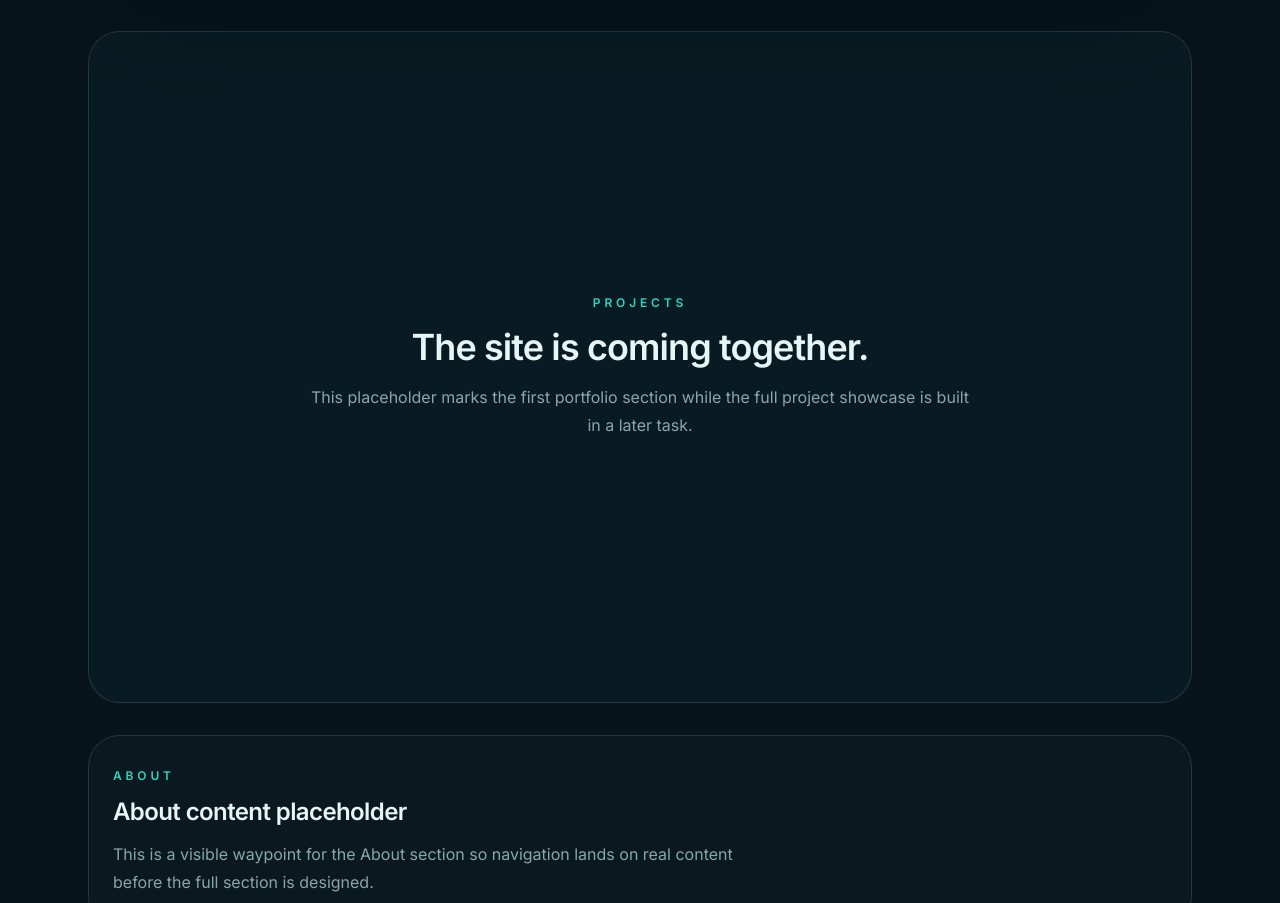
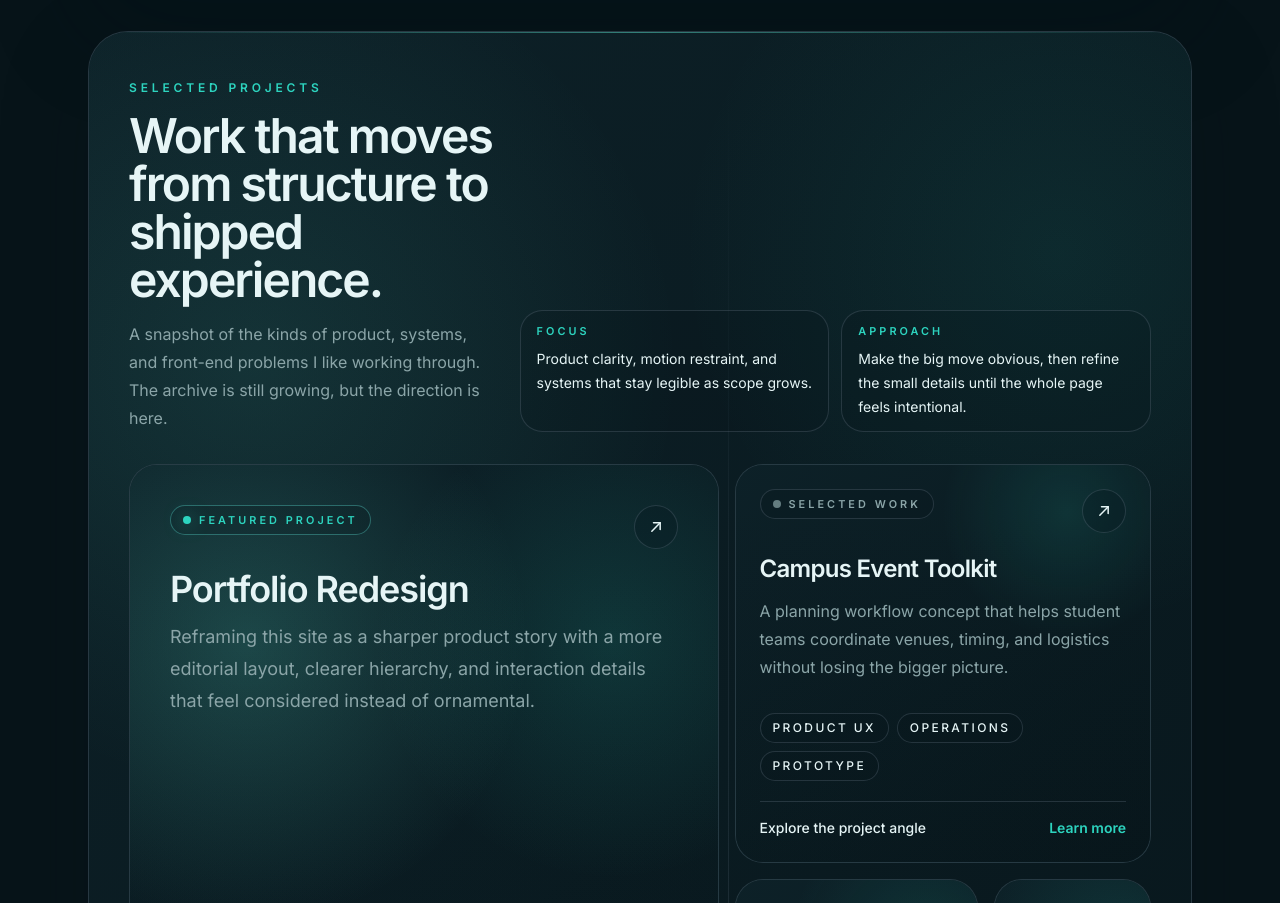
Before and after one commit to mis8680/mis8680.github.io, an Astro site: page / in a window 1280 px wide. Shown: the part 851-1754 px from the top of the page. Built offline with nearby package versions, Linux system fonts and the light colour scheme; Astro itself is replaced by a stand-in of ours.

Commit message:
feat: add bento grid projects section with hover effects

```diff
--- /dev/null
+++ b/src/components/ProjectCard.astro
@@ -0,0 +1,122 @@
+---
+interface Props {
+	title: string;
+	description: string;
+	tags: string[];
+	href: string;
+	featured?: boolean;
+}
+
+const { title, description, tags, href, featured = false } = Astro.props;
+---
+
+<a
+	href={href}
+	aria-label={`View project: ${title}`}
+	class:list={[
+		'group relative flex h-full overflow-hidden rounded-[1.75rem] border border-[color:var(--color-border)] bg-[color:color-mix(in_srgb,var(--color-surface)_76%,transparent)] text-left transition duration-300 ease-out hover:-translate-y-1 hover:border-[color:color-mix(in_srgb,var(--color-accent)_55%,var(--color-border))] hover:shadow-[0_28px_70px_rgba(4,19,24,0.24)]',
+		featured ? 'min-h-[28rem] p-8 sm:min-h-[31rem] sm:p-10' : 'min-h-[15rem] p-6',
+	]}
+>
+	<div
+		aria-hidden="true"
+		class:list={[
+			'absolute inset-0 transition duration-300 ease-out',
+			featured
+				? 'bg-[linear-gradient(140deg,color-mix(in_srgb,var(--color-surface)_96%,transparent),color-mix(in_srgb,var(--color-background)_84%,transparent))]'
+				: 'bg-[linear-gradient(145deg,color-mix(in_srgb,var(--color-surface)_88%,transparent),color-mix(in_srgb,var(--color-background)_80%,transparent))] group-hover:bg-[linear-gradient(145deg,color-mix(in_srgb,var(--color-surface)_94%,transparent),color-mix(in_srgb,var(--color-background)_76%,transparent))]',
+		]}
+	></div>
+	<div
+		aria-hidden="true"
+		class:list={[
+			'absolute inset-0 transition duration-300 ease-out',
+			featured
+				? 'bg-[radial-gradient(circle_at_20%_18%,rgba(94,234,212,0.2),transparent_30%),radial-gradient(circle_at_82%_18%,rgba(45,212,191,0.14),transparent_25%),linear-gradient(180deg,transparent,rgba(7,20,25,0.14))]'
+				: 'bg-[radial-gradient(circle_at_80%_12%,rgba(45,212,191,0.12),transparent_26%),linear-gradient(180deg,transparent,rgba(7,20,25,0.1))] group-hover:bg-[radial-gradient(circle_at_78%_10%,rgba(45,212,191,0.2),transparent_30%),linear-gradient(180deg,transparent,rgba(7,20,25,0.08))]',
+		]}
+	></div>
+
+	<div class="relative z-10 flex h-full flex-col justify-between gap-8">
+		<div class="space-y-5">
+			<div class="flex items-start justify-between gap-4">
+				<span
+					class:list={[
+						'inline-flex w-fit items-center gap-2 rounded-full border px-3 py-1.5 text-[0.68rem] font-semibold uppercase tracking-[0.28em]',
+						featured
+							? 'border-[color:color-mix(in_srgb,var(--color-accent)_28%,var(--color-border))] bg-[color:color-mix(in_srgb,var(--color-background)_18%,transparent)] text-[color:var(--color-accent)]'
+							: 'border-[color:var(--color-border)] bg-[color:color-mix(in_srgb,var(--color-background)_18%,transparent)] text-[color:var(--color-muted-text)] group-hover:text-[color:var(--color-accent)]',
+					]}
+				>
+					<span
+						class:list={[
+							'h-2 w-2 rounded-full transition duration-300',
+							featured
+								? 'bg-[color:var(--color-accent)] shadow-[0_0_18px_rgba(45,212,191,0.65)]'
+								: 'bg-[color:color-mix(in_srgb,var(--color-muted-text)_70%,transparent)] group-hover:bg-[color:var(--color-accent)]',
+						]}
+					></span>
+					{featured ? 'Featured project' : 'Selected work'}
+				</span>
+
+				<span
+					class="inline-flex h-11 w-11 items-center justify-center rounded-full border border-[color:var(--color-border)] bg-[color:color-mix(in_srgb,var(--color-background)_24%,transparent)] text-[color:var(--color-text)] transition duration-300 group-hover:border-[color:var(--color-accent)] group-hover:text-[color:var(--color-accent)]"
+				>
+					<svg
+						class="h-5 w-5 transition duration-300 group-hover:-translate-y-0.5 group-hover:translate-x-0.5"
+						viewBox="0 0 24 24"
+						fill="none"
+						stroke="currentColor"
+						stroke-linecap="round"
+						stroke-linejoin="round"
+						stroke-width="1.8"
+						aria-hidden="true"
+					>
+						<path d="M7 17 17 7" />
+						<path d="M9 7h8v8" />
+					</svg>
+				</span>
+			</div>
+
+			<div class="space-y-3">
+				<h3
+					class:list={[
+						'max-w-[18ch] font-semibold tracking-[-0.03em] text-[color:var(--color-text)]',
+						featured ? 'text-3xl sm:text-4xl' : 'text-2xl',
+					]}
+				>
+					{title}
+				</h3>
+				<p
+					class:list={[
+						'max-w-[34rem] leading-7 text-[color:var(--color-muted-text)]',
+						featured ? 'text-base sm:text-lg sm:leading-8' : 'text-sm sm:text-base',
+					]}
+				>
+					{description}
+				</p>
+			</div>
+		</div>
+
+		<div class="space-y-5">
+			<ul class="flex flex-wrap gap-2" aria-label="Project tags">
+				{
+					tags.map((tag) => (
+						<li class="rounded-full border border-[color:var(--color-border)] bg-[color:color-mix(in_srgb,var(--color-background)_20%,transparent)] px-3 py-1.5 text-xs font-medium uppercase tracking-[0.2em] text-[color:var(--color-text)]">
+							{tag}
+						</li>
+					))
+				}
+			</ul>
+
+			<div class="flex items-center justify-between gap-4 border-t border-[color:var(--color-border)] pt-4">
+				<p class="text-sm font-medium text-[color:var(--color-text)]">
+					{featured ? 'See the redesign direction' : 'Explore the project angle'}
+				</p>
+				<p class="text-sm font-semibold text-[color:var(--color-accent)] transition duration-300 group-hover:translate-x-1">
+					Learn more
+				</p>
+			</div>
+		</div>
+	</div>
+</a>
--- /dev/null
+++ b/src/components/Projects.astro
@@ -0,0 +1,104 @@
+---
+import ProjectCard from './ProjectCard.astro';
+
+const featuredProject = {
+	title: 'Portfolio Redesign',
+	description:
+		'Reframing this site as a sharper product story with a more editorial layout, clearer hierarchy, and interaction details that feel considered instead of ornamental.',
+	tags: ['Astro', 'UI Systems', 'Responsive'],
+	href: 'https://github.com/mis8680/mis8680.github.io',
+};
+
+const supportingProjects = [
+	{
+		title: 'Campus Event Toolkit',
+		description: 'A planning workflow concept that helps student teams coordinate venues, timing, and logistics without losing the bigger picture.',
+		tags: ['Product UX', 'Operations', 'Prototype'],
+		href: '#contact',
+		layoutClass: 'xl:col-span-5',
+	},
+	{
+		title: 'Creator Metrics Snapshot',
+		description: 'An analytics direction focused on translating noisy performance signals into a calmer story for decisions and iteration.',
+		tags: ['Data Viz', 'Motion', 'Front-End'],
+		href: '#contact',
+		layoutClass: 'xl:col-span-3',
+	},
+	{
+		title: 'Component Lab',
+		description: 'A sandbox for testing tone, theme shifts, and interaction polish before patterns graduate into a full interface system.',
+		tags: ['Design System', 'Tailwind', 'A11y'],
+		href: '#about',
+		layoutClass: 'xl:col-span-2',
+	},
+	{
+		title: 'Research Threads',
+		description: 'A lightweight synthesis format for turning interviews, friction points, and open questions into something teams can act on.',
+		tags: ['Research', 'Strategy', 'Systems'],
+		href: '#about',
+		layoutClass: 'md:col-span-2 xl:col-span-5',
+	},
+];
+---
+
+<section
+	id="projects"
+	class="relative isolate overflow-hidden rounded-[2.5rem] border border-[color:var(--color-border)] bg-[color:color-mix(in_srgb,var(--color-surface)_78%,transparent)] px-6 py-8 shadow-[0_28px_90px_rgba(4,19,24,0.22)] scroll-mt-28 sm:px-8 sm:py-10 lg:px-10 lg:py-12"
+	aria-labelledby="projects-heading"
+>
+	<div aria-hidden="true" class="absolute inset-0">
+		<div class="absolute inset-0 bg-[linear-gradient(135deg,color-mix(in_srgb,var(--color-surface)_94%,transparent),color-mix(in_srgb,var(--color-background)_90%,transparent))]"></div>
+		<div class="absolute inset-0 bg-[radial-gradient(circle_at_15%_18%,rgba(94,234,212,0.1),transparent_24%),radial-gradient(circle_at_88%_12%,rgba(45,212,191,0.08),transparent_20%)]"></div>
+		<div class="absolute inset-x-0 top-0 h-px bg-[linear-gradient(90deg,transparent,rgba(94,234,212,0.48),transparent)]"></div>
+		<div class="absolute inset-y-10 left-[58%] hidden w-px bg-[linear-gradient(180deg,transparent,rgba(148,163,184,0.14),transparent)] xl:block"></div>
+	</div>
+
+	<div class="relative z-10 flex flex-col gap-8">
+		<div class="flex flex-col gap-6 lg:flex-row lg:items-end lg:justify-between">
+			<div class="max-w-3xl space-y-4">
+				<p class="text-xs font-semibold uppercase tracking-[0.32em] text-[color:var(--color-accent)]">
+					Selected Projects
+				</p>
+				<h2 id="projects-heading" class="max-w-3xl text-3xl font-semibold tracking-[-0.04em] text-[color:var(--color-text)] sm:text-4xl lg:text-5xl">
+					Work that moves from structure to shipped experience.
+				</h2>
+				<p class="max-w-2xl text-sm leading-7 text-[color:var(--color-muted-text)] sm:text-base">
+					A snapshot of the kinds of product, systems, and front-end problems I like working through. The archive is still growing, but the direction is here.
+				</p>
+			</div>
+
+			<div class="grid gap-3 sm:grid-cols-2">
+				<div class="rounded-[1.4rem] border border-[color:var(--color-border)] bg-[color:color-mix(in_srgb,var(--color-background)_18%,transparent)] px-4 py-3">
+					<p class="text-[0.68rem] font-semibold uppercase tracking-[0.28em] text-[color:var(--color-accent)]">
+						Focus
+					</p>
+					<p class="mt-2 text-sm leading-6 text-[color:var(--color-text)]">
+						Product clarity, motion restraint, and systems that stay legible as scope grows.
+					</p>
+				</div>
+				<div class="rounded-[1.4rem] border border-[color:var(--color-border)] bg-[color:color-mix(in_srgb,var(--color-background)_18%,transparent)] px-4 py-3">
+					<p class="text-[0.68rem] font-semibold uppercase tracking-[0.28em] text-[color:var(--color-accent)]">
+						Approach
+					</p>
+					<p class="mt-2 text-sm leading-6 text-[color:var(--color-text)]">
+						Make the big move obvious, then refine the small details until the whole page feels intentional.
+					</p>
+				</div>
+			</div>
+		</div>
+
+		<div class="grid gap-4 md:grid-cols-2 xl:grid-cols-12">
+			<div class="xl:col-span-7 xl:row-span-2">
+				<ProjectCard featured={true} {...featuredProject} />
+			</div>
+
+			{
+				supportingProjects.map(({ layoutClass, ...project }) => (
+					<div class={layoutClass}>
+						<ProjectCard {...project} />
+					</div>
+				))
+			}
+		</div>
+	</div>
+</section>
--- a/src/pages/index.astro
+++ b/src/pages/index.astro
@@ -2,6 +2,7 @@
 import Layout from '../layouts/Layout.astro';
 import Hero from '../components/Hero.astro';
 import Nav from '../components/Nav.astro';
+import Projects from '../components/Projects.astro';
 ---
 
 <Layout title="Insu Mun | Portfolio">
@@ -9,23 +10,7 @@ import Nav from '../components/Nav.astro';
 	<main class="mx-auto flex min-h-screen max-w-6xl px-6 pt-28">
 		<div class="flex w-full flex-col gap-8 pb-16">
 			<Hero />
-			<section
-				id="projects"
-				class="flex min-h-[calc(100vh-8rem)] items-center justify-center rounded-[2rem] border border-[color:var(--color-border)] bg-[color:color-mix(in_srgb,var(--color-surface)_60%,transparent)] px-8 py-12 scroll-mt-28"
-				aria-labelledby="projects-heading"
-			>
-				<div class="space-y-4 text-center">
-					<p class="text-xs font-semibold uppercase tracking-[0.32em] text-[color:var(--color-accent)]">
-						Projects
-					</p>
-					<h2 id="projects-heading" class="text-3xl font-semibold tracking-tight text-[color:var(--color-text)] sm:text-4xl">
-						The site is coming together.
-					</h2>
-					<p class="max-w-2xl text-sm leading-7 text-[color:var(--color-muted-text)] sm:text-base">
-						This placeholder marks the first portfolio section while the full project showcase is built in a later task.
-					</p>
-				</div>
-			</section>
+			<Projects />
 			<section
 				id="about"
 				class="rounded-[2rem] border border-[color:var(--color-border)] bg-[color:color-mix(in_srgb,var(--color-surface)_40%,transparent)] px-6 py-8 scroll-mt-28"
```
